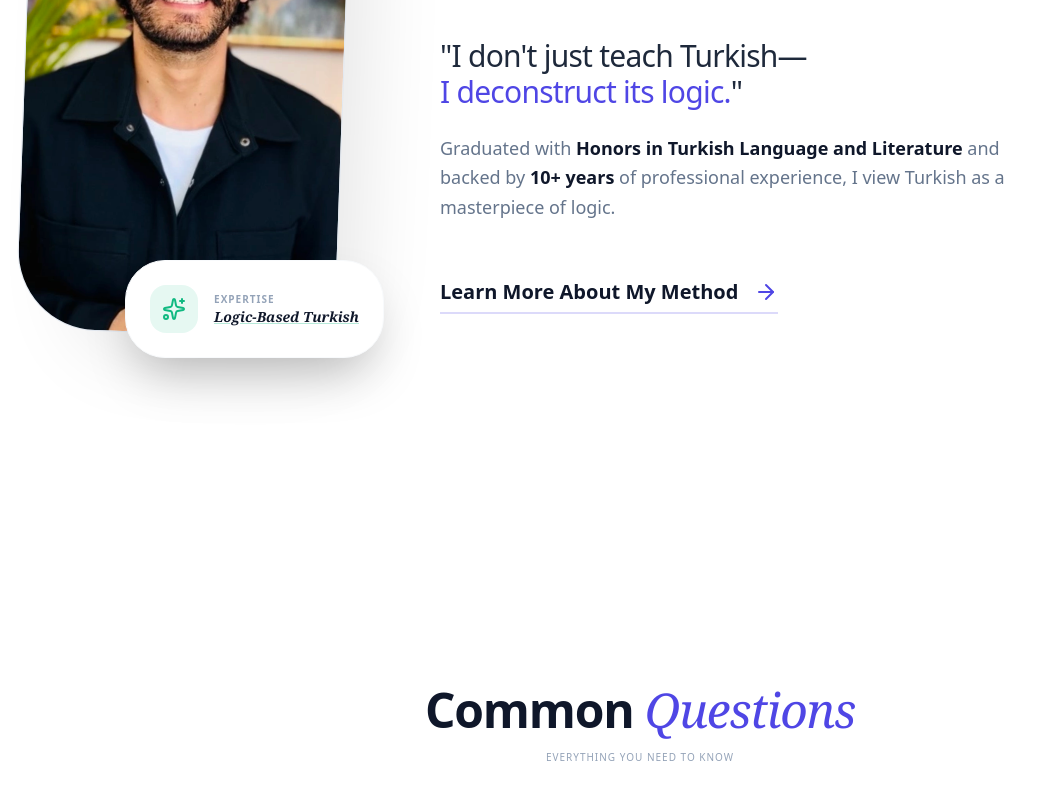
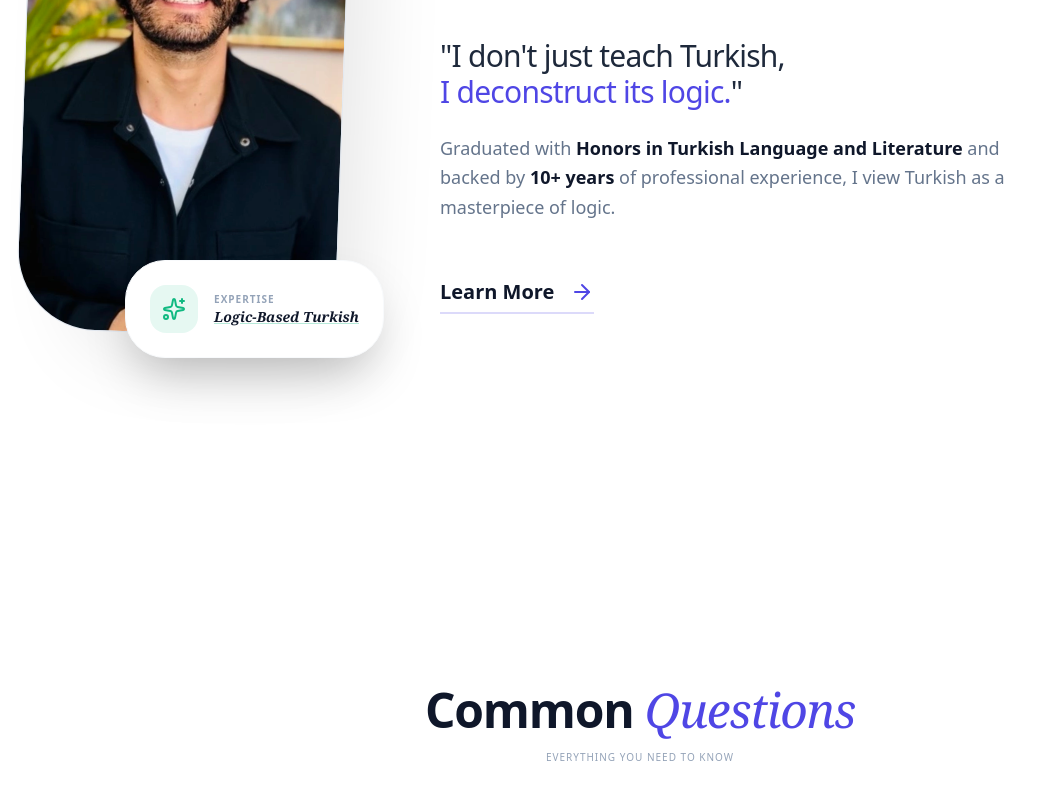
Before and after one commit to corduka/turkish-speaking-club, a React (Vite) app: page / in a window 1280 px wide. Shown: the part 6473-7273 px from the top of the page, without its empty margins (0-1049 px from the left). Built offline with nearby package versions, Linux system fonts and the light colour scheme.

Commit message:
Update home page

```diff
--- a/src/pages/Home.jsx
+++ b/src/pages/Home.jsx
@@ -576,7 +576,7 @@ export default function Home() {
 
                 <div className="space-y-6">
                   <p className="text-2xl md:text-3xl text-slate-800 font-medium leading-tight tracking-tight">
-                    "I don't just teach Turkish— <br className="hidden md:block" />
+                    "I don't just teach Turkish,<br className="hidden md:block" />
                     <span className="text-brand-primary">I deconstruct its logic.</span>"
                   </p>
                   <p className="text-slate-500 text-lg leading-relaxed max-w-xl mx-auto lg:mx-0 font-medium">
@@ -589,7 +589,7 @@ export default function Home() {
                     to="/about"
                     className="inline-flex items-center gap-4 text-slate-900 font-bold text-xl group relative pb-2 overflow-hidden"
                   >
-                    <span>Learn More About My Method</span>
+                    <span>Learn More</span>
                     <ArrowRight className="w-6 h-6 group-hover:translate-x-2 transition-transform duration-300 text-brand-primary" />
                     <div className="absolute bottom-0 left-0 w-full h-[2px] bg-brand-primary/20 group-hover:bg-brand-primary transition-colors duration-300" />
                   </Link>
```
